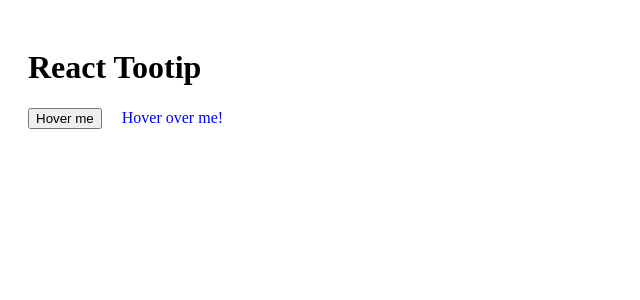
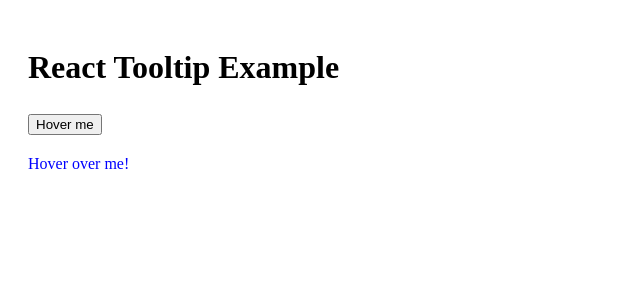
Before and after one commit to acciojob/react-composition-3-satyamjha09, a React app: page / in a window 1280 px wide. Shown: the top 300 px of the page, without its empty margins (0-640 px from the left). Built offline with nearby package versions, Linux system fonts and the light colour scheme.

Commit message:
finally change

```diff
--- a/src/components/App.js
+++ b/src/components/App.js
@@ -6,13 +6,19 @@ import Tooltip from "./Tooltip";
 const App = () => {
   return (
     <div style={{ padding: "20px" }}>
-        <h1> React Tootip  </h1>
-        <Tooltip text="this is a tooltip for the button">
-          <button style={{ marginRight: "20px" }}>Hover me</button>
+      <h1>React Tooltip Example</h1>
+
+      <h2>
+        <Tooltip text="This is a tooltip for the button">
+          <button>Hover me</button>
         </Tooltip>
+      </h2>
+
+      <p>
         <Tooltip text="Another tooltip for a text">
-          <span style={{ color: "blue" , cursor: "pointer"  }}> Hover over me! </span>
+          <span style={{ color: "blue", cursor: "pointer" }}>Hover over me!</span>
         </Tooltip>
+      </p>
     </div>
   )
 }
--- a/src/components/Tooltip.js
+++ b/src/components/Tooltip.js
@@ -13,7 +13,6 @@ const Tooltip = ({ text , children }) => {
           style={{ position: "relative", display: "inline-block" }}
         >
           {children}
-     {visible && (
           <div
             className="tooltiptext"
             style={{
@@ -27,13 +26,15 @@ const Tooltip = ({ text , children }) => {
               borderRadius: "5px",
               whiteSpace: "nowrap",
               zIndex: "10",
+              visibility: visible ? "visible" : "hidden", // Keep it in DOM, just hide
+              opacity: visible ? 1 : 0,
+              transition: "opacity 0.2s ease-in-out",
             }}
           >
             {text}
           </div>
-    )}
         </div>
-  )
+      );
 }
 
 export default Tooltip
```
Lines whose indentation alone changed are shown as unchanged.
